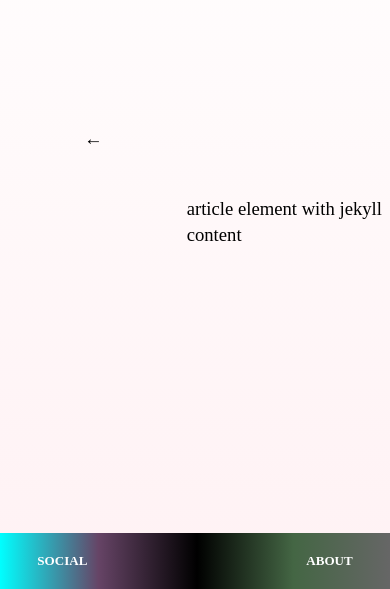
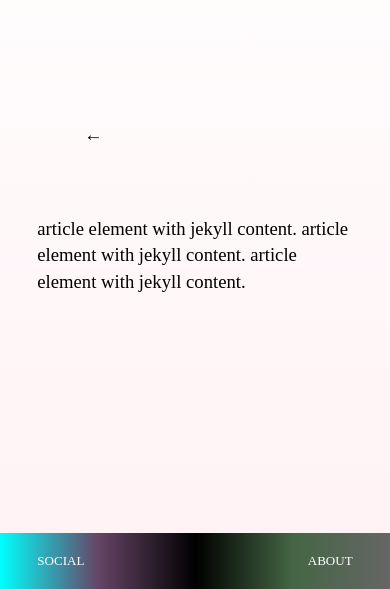
Before and after one commit to thedesignoffice/grid_framework, a plain HTML site: page b2_core.html in a window 390 px wide. Shown: the part 255-844 px from the top of the page. Drawn offline with Linux system fonts and the light colour scheme.

Commit message:
responsive

```diff
--- a/b2_core.html
+++ b/b2_core.html
@@ -12,17 +12,17 @@
 			display: grid;
 			min-height: 100%;
 			grid-template-columns: 1fr 1fr;
-			grid-template-rows: 4rem 1fr 3rem;
+			grid-template-rows: 3.6rem 1fr 3rem;
 		}
 		nav, footer, .title {
 			display: grid;
-			font-size: .7rem; font-weight: 900; font-weight: 900;
+			font-size: .7rem;
 			text-transform: uppercase;
 		}
 		nav { grid-row: 1/2; grid-column: 1/3; }
 		footer { grid-row: 3/4; grid-column: 1/3; }
 		.title { grid-column: 1/3; grid-row: 1/2; color: white; z-index: 5;
-			align-self: center; justify-self: center; font-size: .8rem;
+			align-self: center; justify-self: center; font-size: .8rem; font-weight: 900;
 		}
 		.colorbar { grid-column: 1/3; grid-row: 1/2;  z-index: -1;
 			background: linear-gradient(to right, blue,yellow,black,green,blue);
@@ -73,7 +73,13 @@
 			grid-column: 2/3; grid-row: 1/2;
 		}
 		article  { 	grid-row: 2/3; }
+		@media only screen and (min-width: 1380px) {
+			h1 { font-size: 6.5rem; }
+		}
+		@media only screen and (max-width: 800px) {
+			article, header { grid-column: 1/3;  margin: 2rem; }
 
+}
   </style>
   </head>
   <body>
@@ -104,7 +110,7 @@
 			</header>
 
 			<article>
-					<p>article element with jekyll content</p>
+					<p>article element with jekyll content. article element with jekyll content. article element with jekyll content. </p>
 			</article>
 		</main>
 
```
